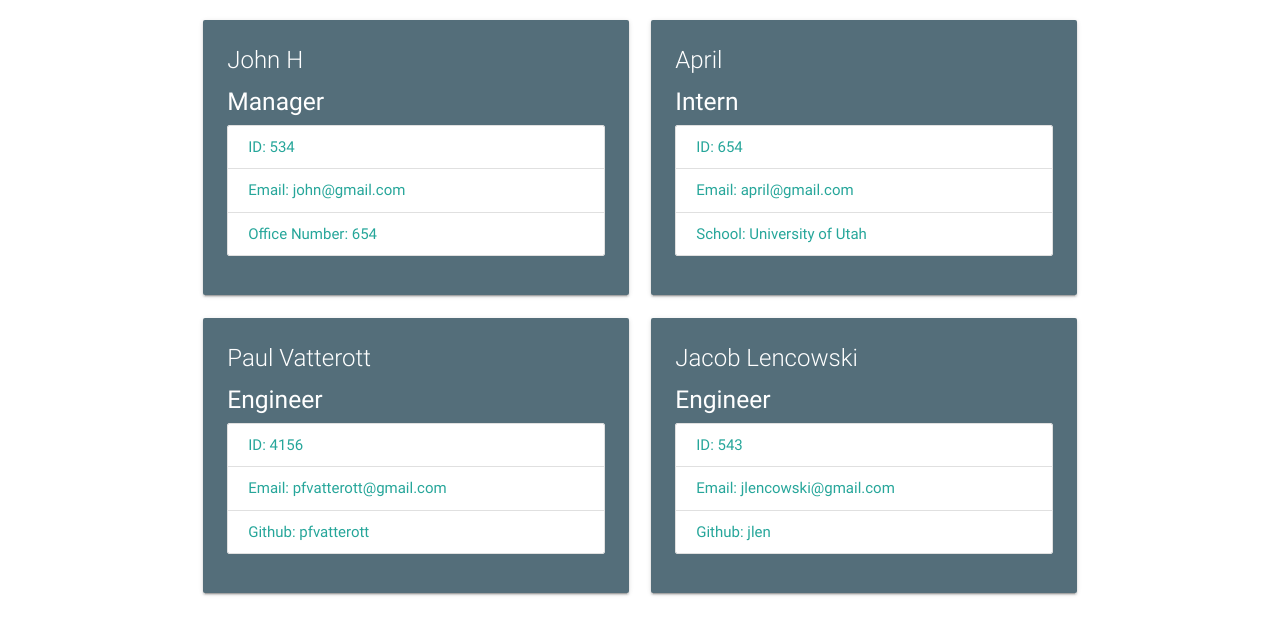
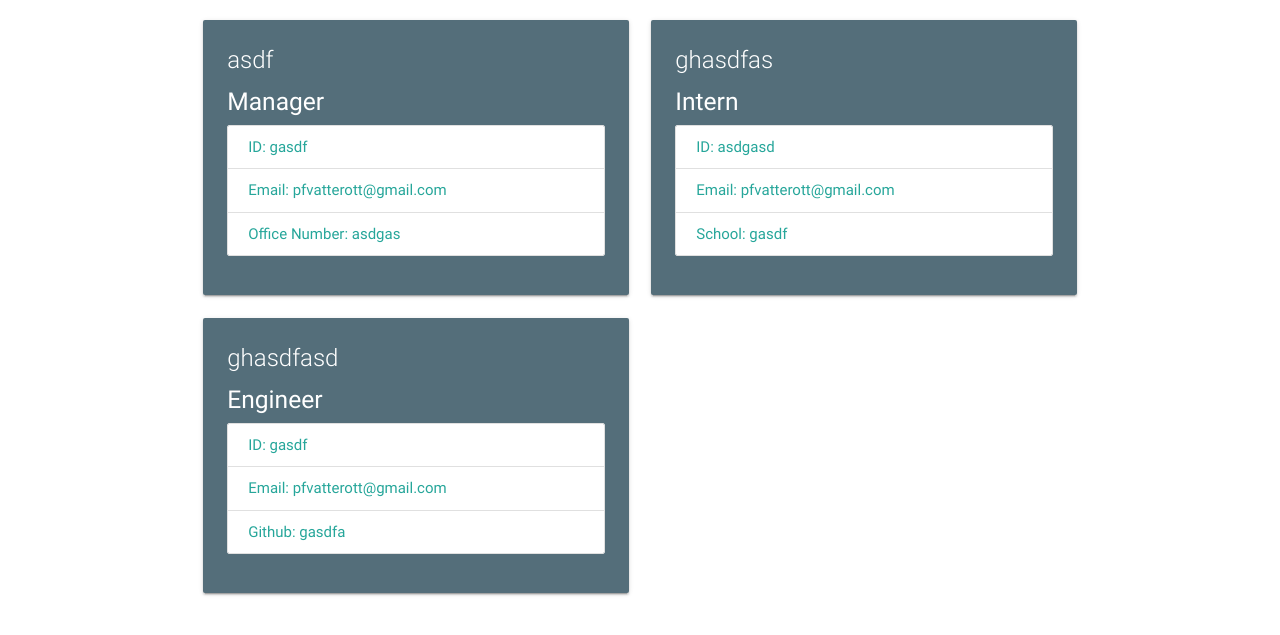
Before and after one commit to pfvatterott/Team-Profile-Generator, a website: page index.html in a window 1280 px wide. Shown: the part 67-702 px from the top of the page. Drawn offline with nearby package versions, Linux system fonts and the light colour scheme; files that its build step writes are made by us from their sources.

Commit message:
Added requirements for email and updated jQuery CDN

```diff
--- a/index.html
+++ b/index.html
@@ -41,12 +41,12 @@
               <div class="col s12 m6" id="employeeCard">
                 <div class="card blue-grey darken-1">
                   <div class="card-content white-text">
-                    <span class="card-title">John H</span>
+                    <span class="card-title">asdf</span>
                     <h5>Manager</h5>
                     <div class="collection">
-                      <a href="#!" class="collection-item">ID: 534</a>
-                      <a href="mailto:john@gmail.com" target="_blank" class="collection-item">Email: john@gmail.com</a>
-                      <a href="#!" class="collection-item">Office Number: 654</a>
+                      <a href="#!" class="collection-item">ID: gasdf</a>
+                      <a href="mailto:pfvatterott@gmail.com" target="_blank" class="collection-item">Email: pfvatterott@gmail.com</a>
+                      <a href="#!" class="collection-item">Office Number: asdgas</a>
                     </div>
                   </div>
                 </div>
@@ -54,12 +54,12 @@
             <div class="col s12 m6" id="employeeCard">
             <div class="card blue-grey darken-1">
               <div class="card-content white-text">
-                <span class="card-title">April</span>
+                <span class="card-title">ghasdfas</span>
                 <h5>Intern</h5>
                 <div class="collection">
-                  <a href="#!" class="collection-item">ID: 654</a>
-                  <a href="mailto:april@gmail.com" target="_blank" class="collection-item">Email: april@gmail.com</a>
-                  <a href="#!" class="collection-item">School: University of Utah</a>
+                  <a href="#!" class="collection-item">ID: asdgasd</a>
+                  <a href="mailto:pfvatterott@gmail.com" target="_blank" class="collection-item">Email: pfvatterott@gmail.com</a>
+                  <a href="#!" class="collection-item">School: gasdf</a>
                 </div>
               </div>
             </div>
@@ -67,25 +67,12 @@
             <div class="col s12 m6" id="employeeCard">
             <div class="card blue-grey darken-1">
               <div class="card-content white-text">
-                <span class="card-title">Paul Vatterott</span>
+                <span class="card-title">ghasdfasd</span>
                 <h5>Engineer</h5>
                 <div class="collection">
-                  <a href="#!" class="collection-item">ID: 4156</a>
+                  <a href="#!" class="collection-item">ID: gasdf</a>
                   <a href="mailto:pfvatterott@gmail.com" target="_blank" class="collection-item">Email: pfvatterott@gmail.com</a>
-                  <a href="https://github.com/pfvatterott" target="_blank" class="collection-item">Github: pfvatterott</a>
-                </div>
-              </div>
-            </div>
-          </div>
-            <div class="col s12 m6" id="employeeCard">
-            <div class="card blue-grey darken-1">
-              <div class="card-content white-text">
-                <span class="card-title">Jacob Lencowski</span>
-                <h5>Engineer</h5>
-                <div class="collection">
-                  <a href="#!" class="collection-item">ID: 543</a>
-                  <a href="mailto:jlencowski@gmail.com" target="_blank" class="collection-item">Email: jlencowski@gmail.com</a>
-                  <a href="https://github.com/jlen" target="_blank" class="collection-item">Github: jlen</a>
+                  <a href="https://github.com/gasdfa" target="_blank" class="collection-item">Github: gasdfa</a>
                 </div>
               </div>
             </div>
@@ -95,7 +82,7 @@
         </main>
 
         <!-- jQuery CDN -->
-            <script src="https://code.jquery.com/jquery-3.2.1.min.js" integrity="sha256-hwg4gsxgFZhOsEEamdOYGBf13FyQuiTwlAQgxVSNgt4=" crossorigin="anonymous"></script>
+            <script src="https://ajax.googleapis.com/ajax/libs/jquery/3.5.1/jquery.js"></script>
         <!-- Materialize JS CDN -->
             <script src="https://cdnjs.cloudflare.com/ajax/libs/materialize/0.100.2/js/materialize.min.js"></script>
         <script>
--- a/src/page-template.js
+++ b/src/page-template.js
@@ -60,7 +60,7 @@ function createHTML(employeeList) {
         </main>
 
         <!-- jQuery CDN -->
-            <script src="https://code.jquery.com/jquery-3.2.1.min.js" integrity="sha256-hwg4gsxgFZhOsEEamdOYGBf13FyQuiTwlAQgxVSNgt4=" crossorigin="anonymous"></script>
+            <script src="https://ajax.googleapis.com/ajax/libs/jquery/3.5.1/jquery.js"></script>
         <!-- Materialize JS CDN -->
             <script src="https://cdnjs.cloudflare.com/ajax/libs/materialize/0.100.2/js/materialize.min.js"></script>
         <script>
```
Also changed, not shown: index.js (+33 -3 lines).
